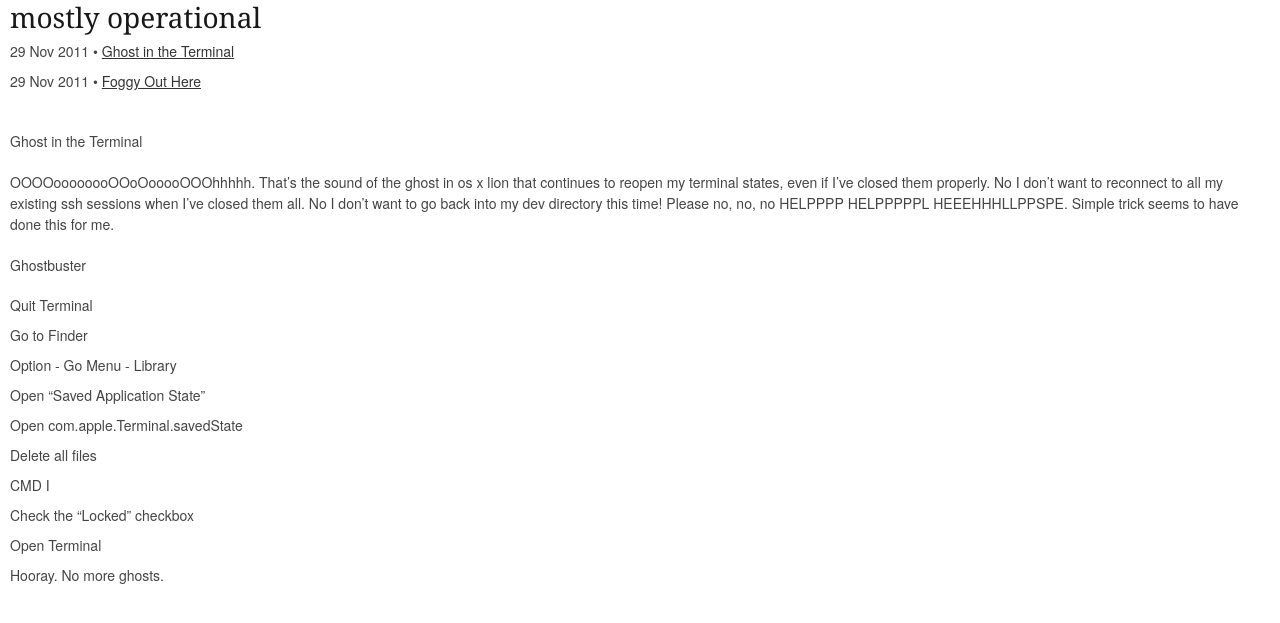
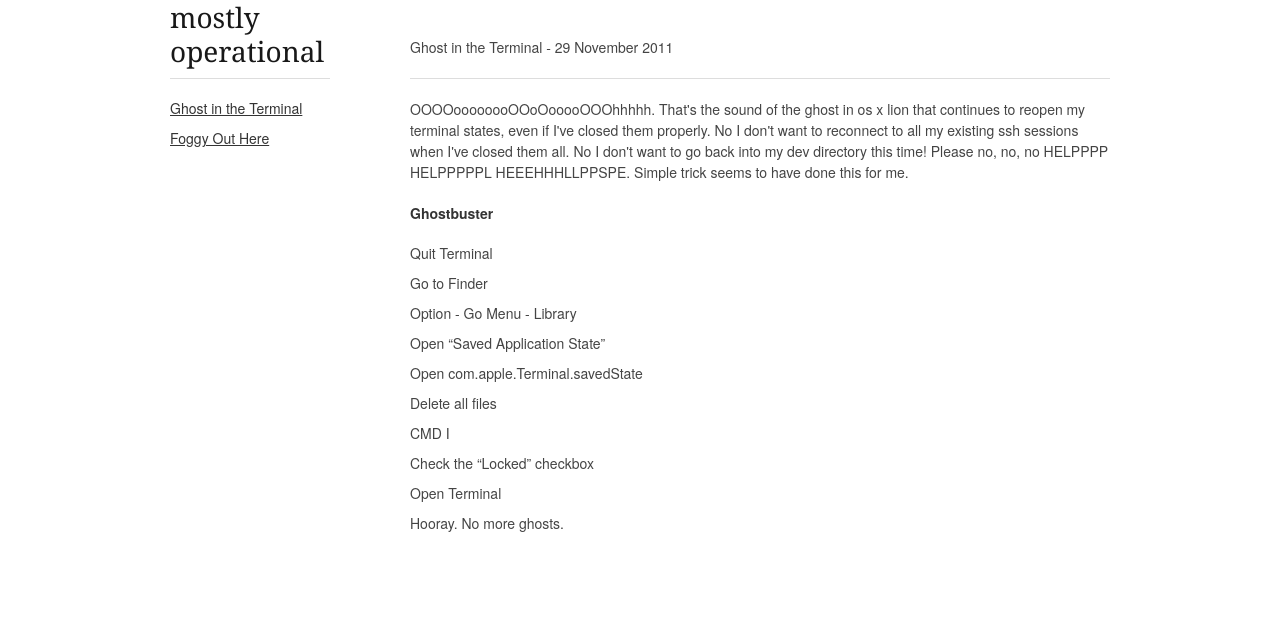
Before and after one commit to pshima/petey5king.github.com, a Jekyll site: the page built from _posts/2011-11-29-ghost-in-the-terminal.md, in a window 1280 px wide. Shown: the top 623 px of the page. Built offline with Jekyll 4.4.1, drawn with Linux system fonts in a browser that asks for light colours; nearby versions of some CDN libraries.

Commit message:
Layout updates

```diff
--- a/_layouts/default.html
+++ b/_layouts/default.html
@@ -50,13 +50,15 @@
    </script>
 </head>
 <body>
+  <div class="container">
 
       <div class="three columns sidebar">
         <nav>
           <h3 id="logo">mostly operational</h3>
+          <hr>
           <ul>
               {% for post in site.posts %}
-                  <li>{{ post.date | date_to_string }} &bull; <a href="{{ post.url }}">{{ post.title }}</a></li>
+                <li><a href="{{ post.url }}">{{ post.title }}</a></li>
               {% endfor %}
           </ul>
           <div id="influads_block" class="influads_block"> </div>
@@ -64,9 +66,11 @@
         &nbsp;
       </div>
 
-<div class="twelve columns offset-by-one content">
+      <div class="twelve columns offset-by-one content" style="margin-top: 37px">
 
         {{ content }}
+
+      </div>
 
   </div>
 
--- a/_posts/2011-11-29-ghost-in-the-terminal.md
+++ b/_posts/2011-11-29-ghost-in-the-terminal.md
@@ -1,18 +1,19 @@
 ---
 layout: default
 title: Ghost in the Terminal
+date: November 29, 2011
 ---
 
+{{ page.title }} - {{ page.date | date_to_long_string}}
 
+<hr>
 
-
-{{ page.title }}
-
-OOOOoooooooOOoOooooOOOhhhhh.  That's the sound of the ghost in os x lion that continues to reopen my terminal states, even if I've closed them properly.  No I don't want to reconnect to all my existing ssh sessions when I've closed them all.  No I don't want to go back into my dev directory this time!  Please no, no, no HELPPPP HELPPPPPL HEEEHHHLLPPSPE.  Simple trick seems to have done this for me.
-
-
-Ghostbuster
-
+<p>
+  OOOOoooooooOOoOooooOOOhhhhh.  That's the sound of the ghost in os x lion that continues to reopen my terminal states, even if I've closed them properly.  No I don't want to reconnect to all my existing ssh sessions when I've closed them all.  No I don't want to go back into my dev directory this time!  Please no, no, no HELPPPP HELPPPPPL HEEEHHHLLPPSPE.  Simple trick seems to have done this for me.
+</p>
+<p>
+  <strong>Ghostbuster</strong>
+</p>
 
 - Quit Terminal
 - Go to Finder
--- a/stylesheets/base.css
+++ b/stylesheets/base.css
@@ -90,7 +90,7 @@
 	blockquote cite:before { content: "\2014 \0020"; }
 	blockquote cite a, blockquote cite a:visited, blockquote cite a:visited { color: #555; }
 
-	hr { border: solid #ddd; border-width: 1px 0 0; clear: both; margin: 10px 0 30px; height: 0; }
+	hr { border: solid #ddd; border-width: 1px 0 0; clear: both; margin: 10px 0 20px; height: 0; }
 
 
 /* #Links
@@ -331,3 +331,8 @@
 	.remove-bottom { margin-bottom: 0 !important; }
 	.half-bottom { margin-bottom: 10px !important; }
 	.add-bottom { margin-bottom: 20px !important; }
+
+  .backdrop {
+  	background-color: #F6F6F6;
+		border: 1px solid #DDD;
+  }
```
Also changed, not shown: _posts/2011-11-29-foggy-out-here.md (+2 -7 lines). Lines whose indentation alone changed are shown as unchanged.
